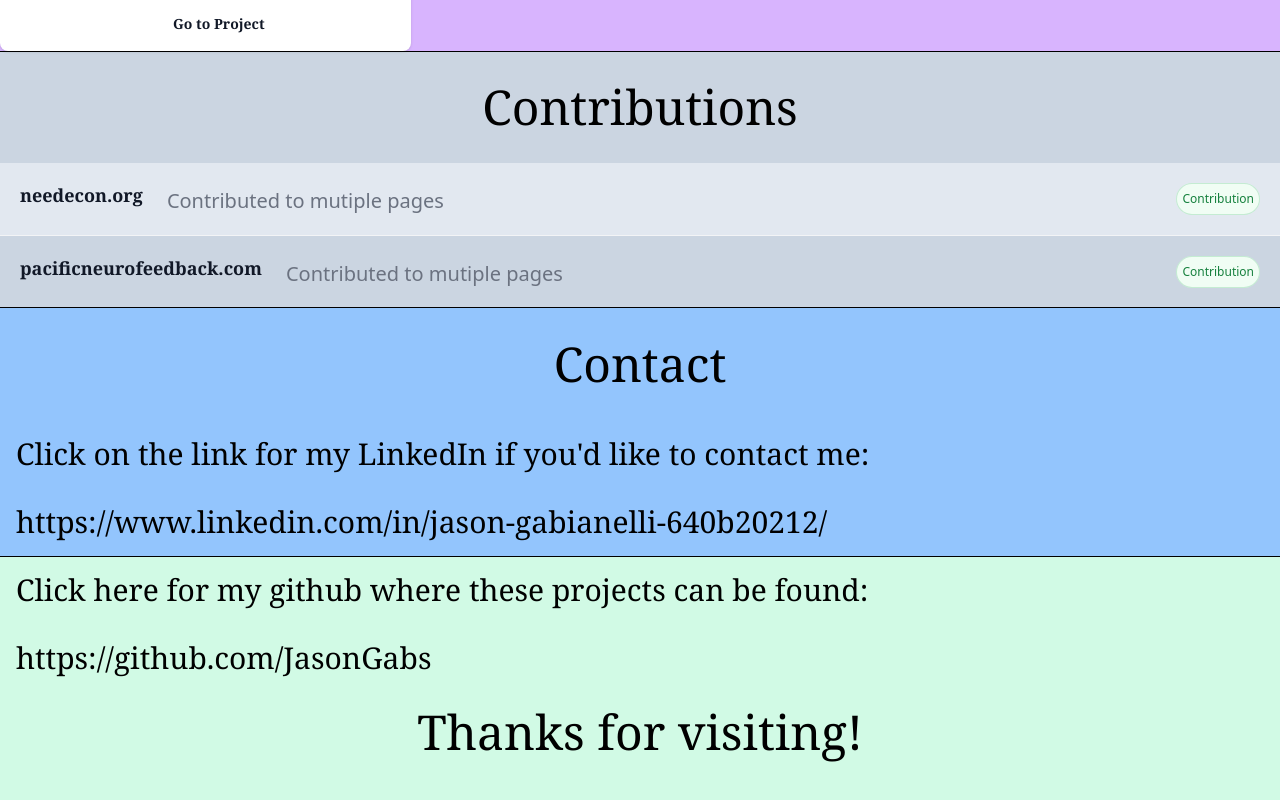
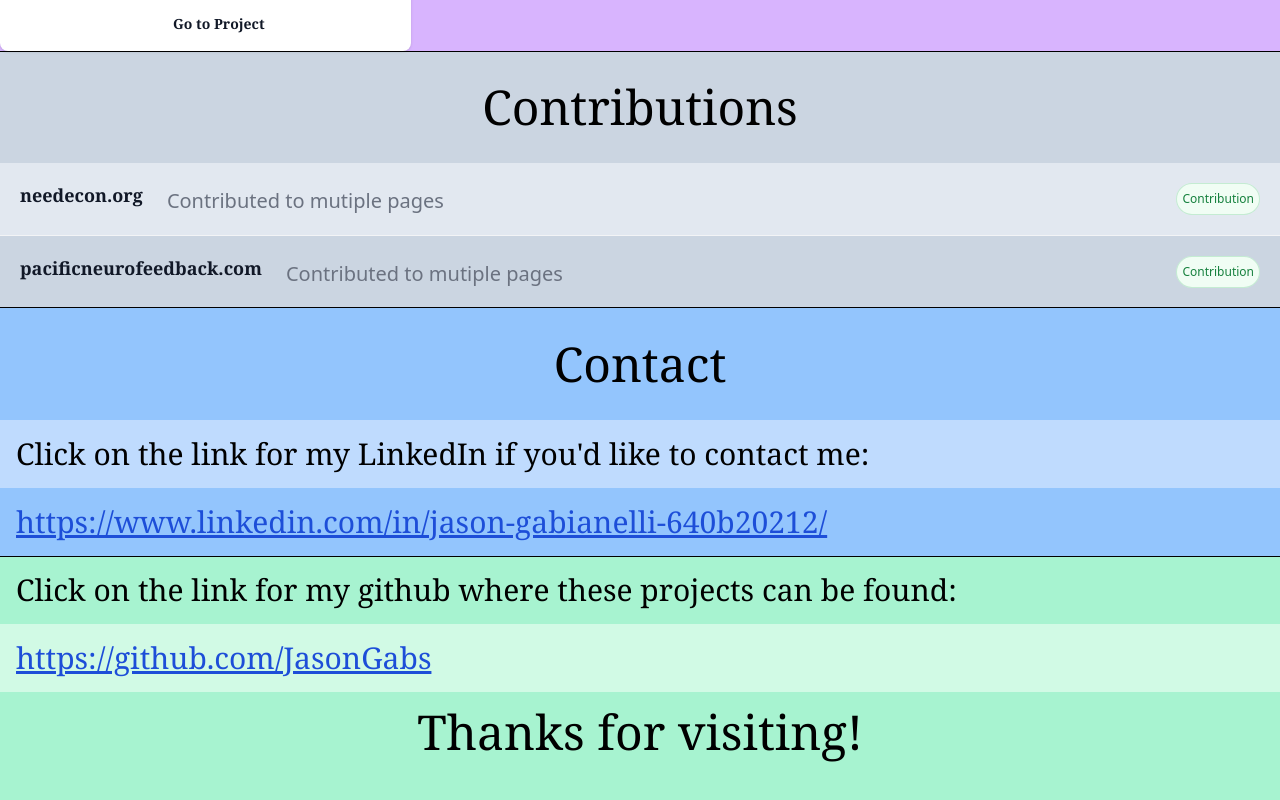
Before and after one commit to JasonGabs/react_professional_portfolio, a React (Create React App) app: page / in a window 1280 px wide. Shown: the part 1534-2334 px from the top of the page. Built offline with nearby package versions, Linux system fonts and the light colour scheme; some icons are missing.

Commit message:
Added extra styling to bottom sections

```diff
--- a/src/components/Contact.jsx
+++ b/src/components/Contact.jsx
@@ -6,10 +6,10 @@ const Contact = () => {
             <div id="contact" className=" bg-blue-300 font-serif p-8 text-5xl text-center">
                 Contact
             </div>
-            <div className="bg-blue-300 font-serif text-3xl p-4">
+            <div className="bg-blue-200 font-serif text-3xl p-4">
                 Click on the link for my LinkedIn if you'd like to contact me:
             </div>
-            <a href="https://www.linkedin.com/in/jason-gabianelli-640b20212/" target="_blank" rel="noreferrer" className="flex truncate font-serif bg-blue-300 text-3xl p-4 min-w-full">
+            <a href="https://www.linkedin.com/in/jason-gabianelli-640b20212/" target="_blank" rel="noreferrer" className="flex truncate font-serif bg-blue-300 text-3xl text-blue-700 p-4 min-w-full underline">
                 https://www.linkedin.com/in/jason-gabianelli-640b20212/
             </a>
         </div>
--- a/src/components/Footer.jsx
+++ b/src/components/Footer.jsx
@@ -3,13 +3,13 @@ import React from "react";
 const Footer = () => {
     return (
         <>
-            <div className="flex p-4 font-serif bg-emerald-100 text-3xl min-w-full">
-                Click here for my github where these projects can be found:
+            <div className="flex p-4 font-serif bg-emerald-200 text-3xl min-w-full">
+                Click on the link for my github where these projects can be found:
             </div>
-            <a href="https://github.com/JasonGabs" target="_blank" rel="noreferrer" className="flex truncate p-4 font-serif bg-emerald-100 text-3xl min-w-full">
+            <a href="https://github.com/JasonGabs" target="_blank" rel="noreferrer" className="flex truncate p-4 font-serif bg-emerald-100 text-3xl text-blue-700 min-w-full underline bg-emerald-100">
                 https://github.com/JasonGabs
             </a>
-            <div className="flex-col font-serif h-40 p-4  bg-emerald-100 text-5xl text-center justify-items-center">
+            <div className="flex-col font-serif h-40 p-4  bg-emerald-100 text-5xl text-center justify-items-center bg-emerald-200">
                 Thanks for visiting!
             </div>
         </>
```
